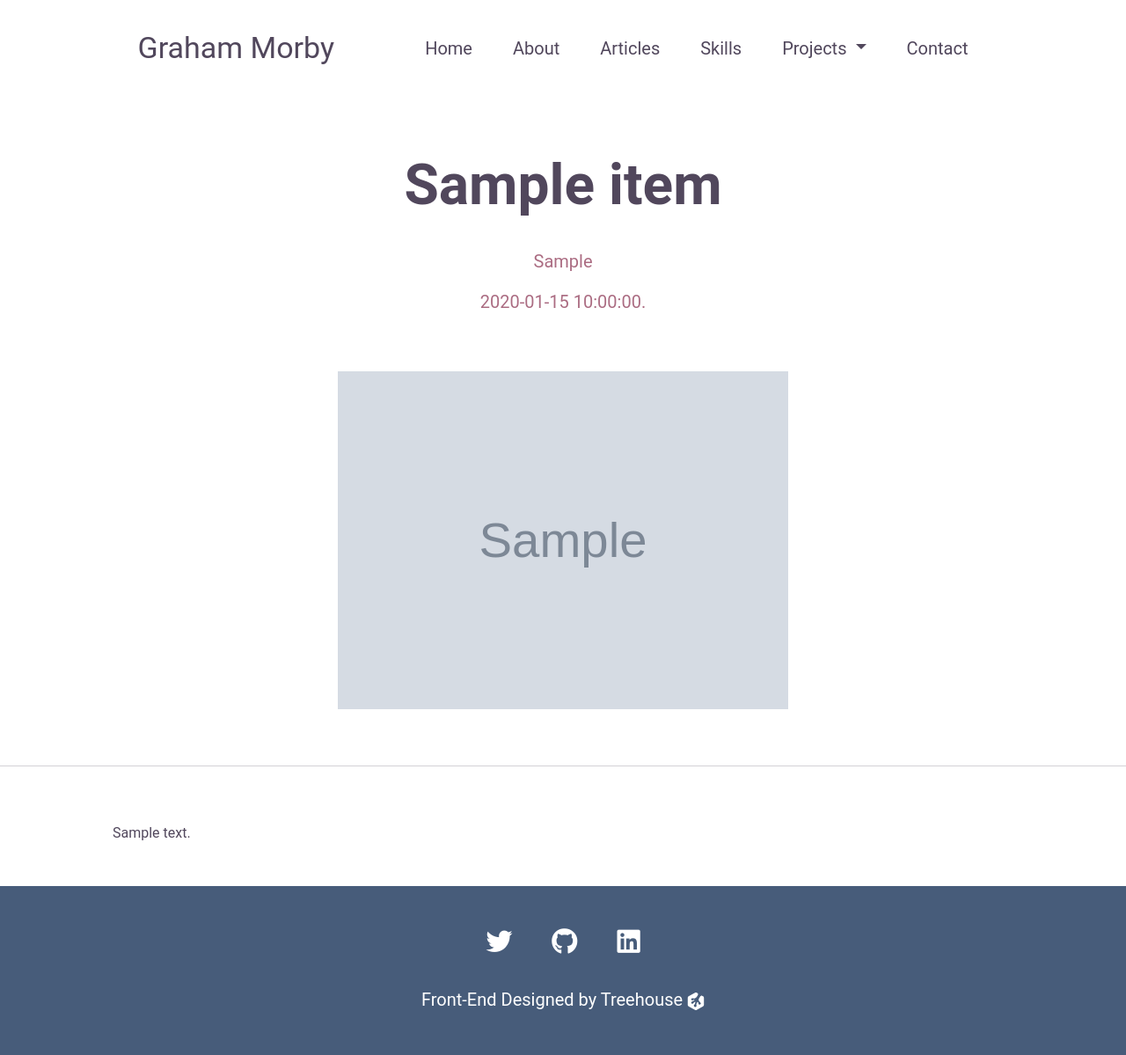
After one commit to GrahamMorbyDev/portfolio, a Flask app: page /article/1 in a window 1280 px wide. The commit adds this page. Shown: the whole page at 88% size. Run offline with Flask 2, Linux system fonts and the light colour scheme; grey boxes marked "Sample" are stand-in pictures; a database or web service that is not in the repository returns one stand-in record (values such as "Sample title"); data that the repository does not hold is empty.

Commit message:
articles now on site and keywords and desc in place

```diff
--- a/app.py
+++ b/app.py
@@ -74,6 +74,13 @@ def articles():
     return render_template('articles.html', articles=articles, projects=projects)
 
 
+@app.route('/article/<id>')
+def article(id):
+    article = requests.get('https://dev.to/api/articles/' + id)
+    article = article.json()
+    return render_template('article.html', article=article)
+
+
 @app.route('/login', methods=['GET', 'POST'])
 def login():
     if current_user.is_authenticated:
--- a/static/css/styles.css
+++ b/static/css/styles.css
@@ -362,15 +362,35 @@ Articles
     grid-gap: 5rem;
     grid-template-columns: 20% 20% 20% 20%;
     text-align: center;
-    padding: 5%;
+    position: relative;
+    padding: 3rem 10%;
+    text-align: center;
 }
 .a-article {
+    width: 100%;
     text-align: center;
     border: 1px solid #cccccc;
     border-radius: 20px;
     padding: 20px 10px;
 }
 
+.article {
+    margin: 0 auto;
+    text-align: center;
+}
+.article-image {
+    position: relative;
+    padding: 3rem 30%;
+    text-align: center;
+}
+.article-body {
+    position: relative;
+    padding: 3rem 10%;
+    text-align: center;
+}
+.article-description {
+    text-align: left;
+}
 /********************
 Description - Detail
 ********************/
@@ -670,6 +690,11 @@ Media Queries
     }
 }
 @media (max-width: 1024px) {
+    .article-image {
+        position: relative;
+        padding: 3rem 20%;
+        text-align: center;
+    }
     .articles {
         display: grid;
         grid-gap: 5rem;
@@ -686,6 +711,11 @@ Media Queries
 }
 
 @media (max-width: 600px) {
+    .article-image {
+        position: relative;
+        padding: 3rem 10%;
+        text-align: center;
+    }
     .articles {
         display: grid;
         grid-gap: 5rem;
--- a/templates/about.html
+++ b/templates/about.html
@@ -1,5 +1,8 @@
 {% extends 'layout.html' %}
 {% block title %}About{% endblock %}
+{% block description %} I have been a developer now for 17 years, I have worked on personal projects way back on my Amiga 1200
+right up to now as a full-stack Vue.js, Python developer. {% endblock %}
+{% block keywords %} about, graham morby about, full stack developer {% endblock %}
 {% block header %}
 <section class="header">
     <h1>Graham Morby</h1>
--- /dev/null
+++ b/templates/article.html
@@ -0,0 +1,26 @@
+{% extends 'layout.html' %}
+{% block title %}{{article.title}}{% endblock %}
+{% block description %} {{article.description}} {% endblock %}
+{% block keywords %} {{article.tag_list}} {% endblock %}
+
+{% block header %}
+<section class="header">
+    <h1>{{article.title}}</h1>
+    <p>{{article.tag_list}}</p>
+    <p>{{article.readable_publish_date}}.</p>
+</section>
+{% endblock %}
+
+{% block content %}
+<section class="article">
+    <div class="article-image">
+        <img src="{{article.cover_image}}" alt="{{article.title}}" width="100%">
+    </div>
+    <hr>
+    <div class='article-body'>
+        <div class="article-description">
+            {{article.body_html | safe }}
+        </div>
+    </div>
+</section>
+{% endblock %}
--- a/templates/articles.html
+++ b/templates/articles.html
@@ -1,6 +1,7 @@
 {% extends 'layout.html' %}
 {% block title %}Articles{% endblock %}
-
+{% block description %} A list of my articles for you to read {% endblock %}
+{% block keywords %} articles, python, tutorials. python developer {% endblock %}
 {% block header %}
 <section class="header">
     <h1>Articles</h1>
@@ -20,7 +21,7 @@
             <p>
                 Published: {{article.readable_publish_date}}
             </p>
-            <a href="{{article.url}}" class="github-btn" target="_blank">
+            <a href="{{url_for('article', id=article.id)}}" class="github-btn">
                 View
             </a>
         </div>
--- a/templates/detail.html
+++ b/templates/detail.html
@@ -1,5 +1,7 @@
 {% extends 'layout.html' %}
 {% block title %}Project{% endblock %}
+{% block description %} {{project.description}} {% endblock %}
+{% block keywords %} {{project.skills}} {% endblock %}
 {% block header %}
 <section class="header">
     <h1>{{project.title}}</h1>
--- a/templates/index.html
+++ b/templates/index.html
@@ -1,5 +1,7 @@
 {% extends 'layout.html' %}
 {% block title %}Home{% endblock %}
+{% block description %} Welcome to Graham Morby Dev! A little site about me and my work {% endblock %}
+{% block keywords %} graham developer, graham morby dev, python developer, vue js, developer {% endblock %}
 {% block header %}
 <section class="header">
     <h1>Python Developer</h1>
--- a/templates/layout.html
+++ b/templates/layout.html
@@ -5,7 +5,9 @@
     <meta charset="utf-8">
     <meta http-equiv="X-UA-Compatible" content="IE=edge">
     <title>Graham Morby Portfolio | {% block title %}{% endblock %} </title>
-    <meta name="description" content="A portfolio of my work">
+    <meta name="description" content="{% block description %} {% endblock %}">
+    <meta name="keywords" content="Graham morby dev, HTML, CSS, JavaScript, {% block keywords %} {% endblock %}">
+    <meta name="author" content="Graham Morby">
     <meta name="viewport" content="width=device-width, initial-scale=1">
     <link rel="stylesheet" href="https://cdnjs.cloudflare.com/ajax/libs/font-awesome/5.15.3/css/all.min.css">
     <link href="https://cdn.jsdelivr.net/npm/bootstrap@5.0.0-beta2/dist/css/bootstrap.min.css" rel="stylesheet"
--- a/templates/login.html
+++ b/templates/login.html
@@ -1,6 +1,7 @@
 {% extends 'layout.html' %}
 {% block title %}Login{% endblock %}
-
+{% block description %} Login to graham morby dev {% endblock %}
+{% block keywords %} graham morby dev login {% endblock %}
 {% block header %}
 <section class="header">
     <h1>Login</h1>
```
